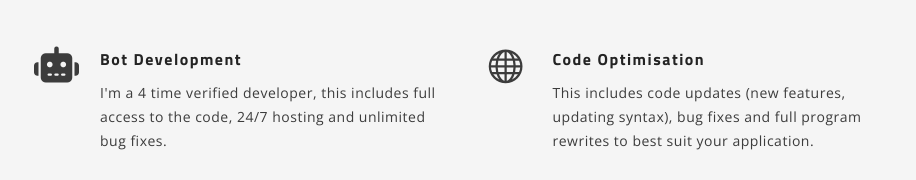
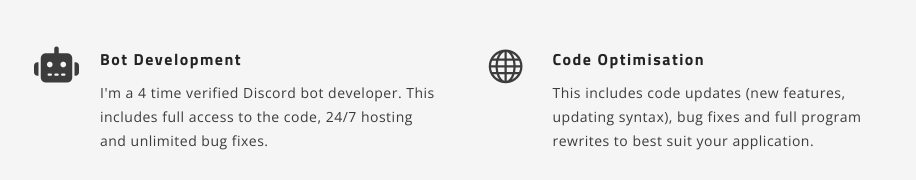
Before and after one commit to ThatsLiamS/my-site, a website: page public/index.html in a window 1280 px wide. Shown: the part 864-1044 px from the top of the page, without its empty margins (321-1237 px from the left). Drawn offline with nearby package versions, Linux system fonts and the light colour scheme.

Commit message:
Removed ambiguous text

```diff
--- a/public/index.html
+++ b/public/index.html
@@ -180,7 +180,7 @@
 								</div>
 								<div>
 									<h3>Bot Development</h3>
-									<p>I'm a 4 time verified developer, this includes full access to the code, 24/7 hosting and unlimited bug fixes.</p>
+									<p>I'm a 4 time verified Discord bot developer. This includes full access to the code, 24/7 hosting and unlimited bug fixes.</p>
 								</div>
 							</div>
 
```
